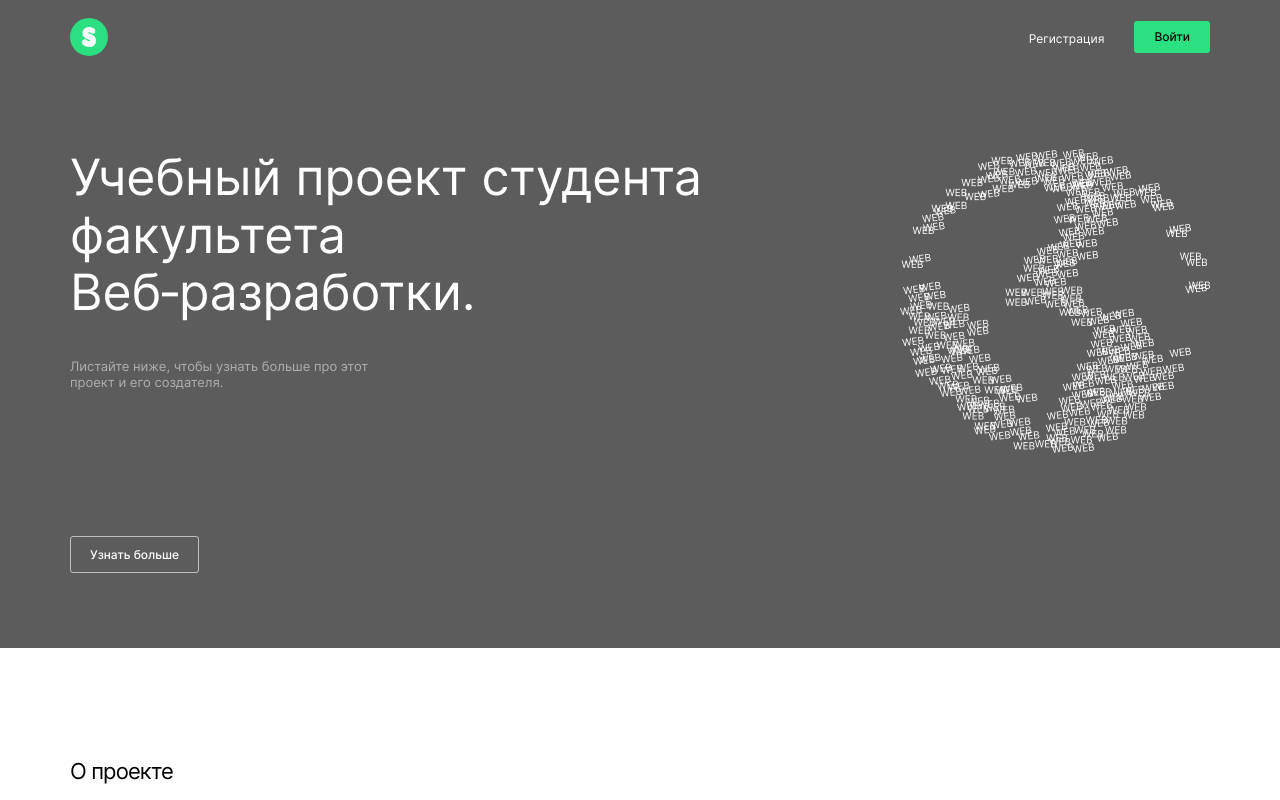
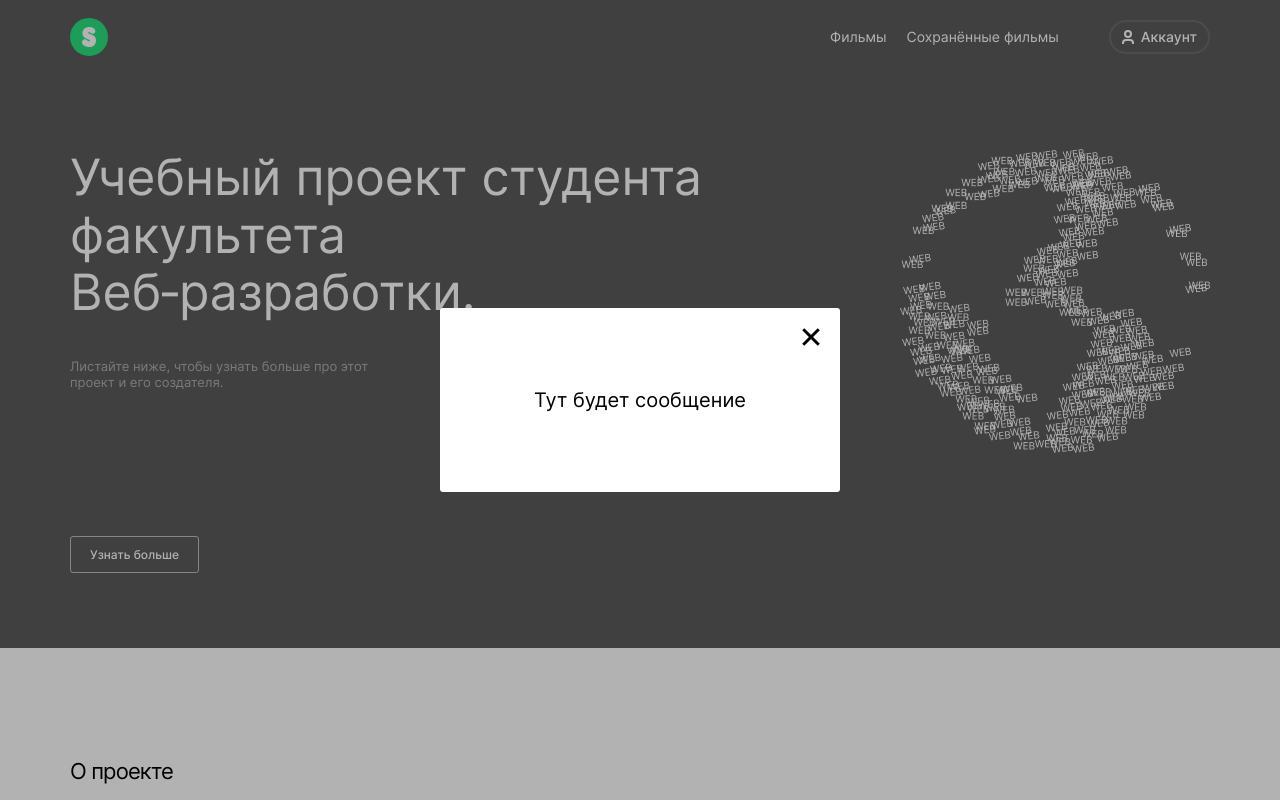
Before and after one commit to naumch1k/movies-explorer-frontend, a React (Create React App) app: page / in a window 1280 px wide. Shown: the top 800 px of the page. Built offline with nearby package versions, Linux system fonts and the light colour scheme.

Commit message:
feat: create and style  InfoTooltip component

```diff
--- a/src/components/App/App.jsx
+++ b/src/components/App/App.jsx
@@ -9,6 +9,7 @@ import Register from '../Register/Register';
 import Login from '../Login/Login';
 import PageNotFound from '../PageNotFound/PageNotFound';
 import SideMenu from '../SideMenu/SideMenu';
+import InfoTooltip from '../InfoTooltip/InfoTooltip';
 
 import HeaderLayout from '../../layouts/HeaderLayout';
 import HeaderFooterLayout from '../../layouts/HeaderFooterLayout';
@@ -17,13 +18,14 @@ import { CurrentUserContext } from '../../contexts/CurrentUserContext';
 
 function App() {
   const [currentUser, setCurrentUser] = useState({
-    name: 'Виталий',
-    email: 'email@email.com'
+    name: 'Ирина',
+    email: 'pochta@yandex.ru'
   });
 
+  const [loggedIn, setLoggedIn] = useState(true);
+
   const [isSideMenuPopupOpen, setSideMenuPopupOpen] = useState(false);
-
-  const [loggedIn, setLoggedIn] = useState(false);
+  const [isInfoTooltipPopupOpen, setIsInfoTooltipPopupOpen] = useState(true);
 
   function handleSideMenuPopupOpen () {
     setSideMenuPopupOpen(true);
@@ -31,6 +33,7 @@ function App() {
 
   function closeAllPopups() {
     setSideMenuPopupOpen(false);
+    setIsInfoTooltipPopupOpen(false);
   }
 
   const closeByEsc = useCallback(e => {
@@ -40,11 +43,11 @@ function App() {
   }, []);
 
   useEffect(() => {
-    if (isSideMenuPopupOpen) {
+    if (isSideMenuPopupOpen || isInfoTooltipPopupOpen) {
       document.addEventListener('keydown', closeByEsc)
     }
     return () => document.removeEventListener('keydown', closeByEsc)
-  }, [closeByEsc, isSideMenuPopupOpen]);
+  }, [closeByEsc, isSideMenuPopupOpen, isInfoTooltipPopupOpen]);
 
   return (
     <div className="page">
@@ -95,6 +98,10 @@ function App() {
             onClose={closeAllPopups}
             onMobileLink={closeAllPopups}
           />
+          <InfoTooltip
+            isOpen={isInfoTooltipPopupOpen}
+            onClose={closeAllPopups}
+          />
         </div>
       </CurrentUserContext.Provider>
     </div>
--- a/src/components/CloseButton/CloseButton.css
+++ b/src/components/CloseButton/CloseButton.css
@@ -18,3 +18,20 @@
 .close-btn:focus {
   opacity: .5;
 }
+
+.close-btn_place_side-menu {
+  top: 29px;
+  right: 29px;
+}
+
+.close-btn_place_info-tooltip {
+  top: 19px;
+  right: 19px;
+}
+
+@media screen and (max-width: 767px) {
+  .close-btn_place_side-menu {
+    top: 19px;
+    right: 19px;
+  }
+}
--- a/src/components/CloseButton/CloseButton.jsx
+++ b/src/components/CloseButton/CloseButton.jsx
@@ -1,10 +1,14 @@
 import React from 'react';
 import './CloseButton.css';
 
-function CloseButton({ className, onClose }) {
+function CloseButton({ classNameModifier, onClose }) {
+  const closeButtonClassName = (
+    `close-btn ${!classNameModifier ? '' : classNameModifier}`
+  );
+
   return (
     <button
-      className={`close-btn ${className}`}
+      className={closeButtonClassName}
       type="button"
       aria-label="Закрыть меню"
       onClick={onClose}
--- /dev/null
+++ b/src/components/InfoTooltip/InfoTooltip.css
@@ -0,0 +1,43 @@
+.popup {
+  position: fixed;
+  top: 0;
+  right: 0;
+  bottom: 0;
+  left: 0;
+
+  background-color: rgba(0, 0, 0, .3);
+  z-index: 1;
+
+  display: flex;
+  justify-content: center;
+  align-items: center;
+
+  visibility: hidden;
+  opacity: 0;
+  transition: visibility .3s, opacity .3s ease;
+}
+
+.popup_opened {
+  visibility: visible;
+  opacity: 1;
+}
+
+.popup__container {
+  position: relative;
+  box-sizing: border-box;
+  width: 400px;
+  padding: 60px 41px;
+  color: var(--color-text-primary);
+  background-color: var(--color-bg-primary);
+  font-size: 20px;
+  line-height: 1.2;
+  text-align: center;
+  border-radius: 3px;
+}
+
+@media screen and (max-width: 420px) {
+  .popup__container {
+    width: calc(100% - 14px * 2);
+    font-size: 18px;
+  }
+}
--- /dev/null
+++ b/src/components/InfoTooltip/InfoTooltip.jsx
@@ -0,0 +1,22 @@
+import React from 'react';
+import './InfoTooltip.css';
+
+import CloseButton from '../CloseButton/CloseButton';
+
+function InfoTooltip({ isOpen, onClose }) {
+  return (
+    <div className={`popup ${isOpen && 'popup_opened'}`}>
+      <div className="popup__container">
+        <p className="popup__message">
+          Тут будет сообщение
+        </p>
+        <CloseButton
+          classNameModifier="close-btn_place_info-tooltip"
+          onClose={onClose}
+        />
+      </div>
+    </div>
+  )
+}
+
+export default InfoTooltip;
--- a/src/components/SideMenu/SideMenu.css
+++ b/src/components/SideMenu/SideMenu.css
@@ -38,21 +38,10 @@
   right: 0;
 }
 
-.side-menu__close-btn {
-  top: 29px;
-  right: 29px;
-}
-
-
 @media screen and (max-width: 767px) {
   .side-menu__container {
     width: 100%;
     padding: 145px 10px 46px;
-  }
-
-  .side-menu__close-btn {
-    top: 19px;
-    right: 19px;
   }
 }
 
--- a/src/components/SideMenu/SideMenu.jsx
+++ b/src/components/SideMenu/SideMenu.jsx
@@ -9,7 +9,7 @@ function SideMenu({ isOpen, onClose, onMobileLink }) {
     <div className={`side-menu ${isOpen && 'side-menu_opened'}`}>
       <div className={`side-menu__container ${isOpen && 'side-menu__container_opened'}`}>
         <CloseButton
-          className="side-menu__close-btn"
+          classNameModifier="close-btn_place_side-menu"
           onClose={onClose}
         />
         <MobileNavigation onMobileLink={onMobileLink} />
```
